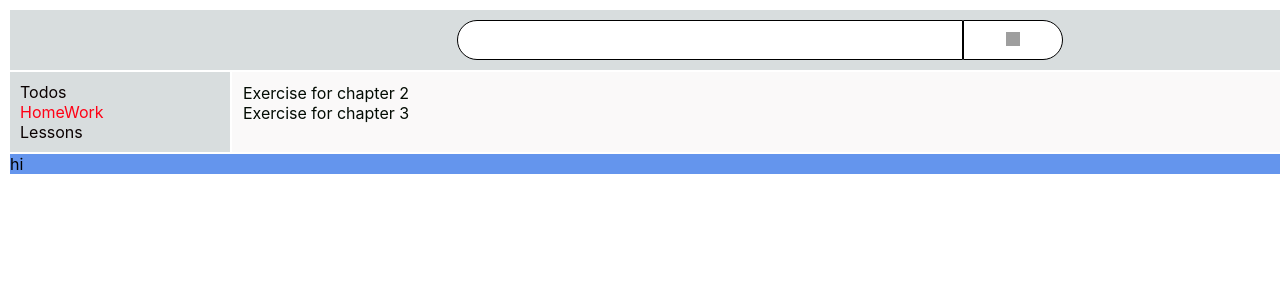
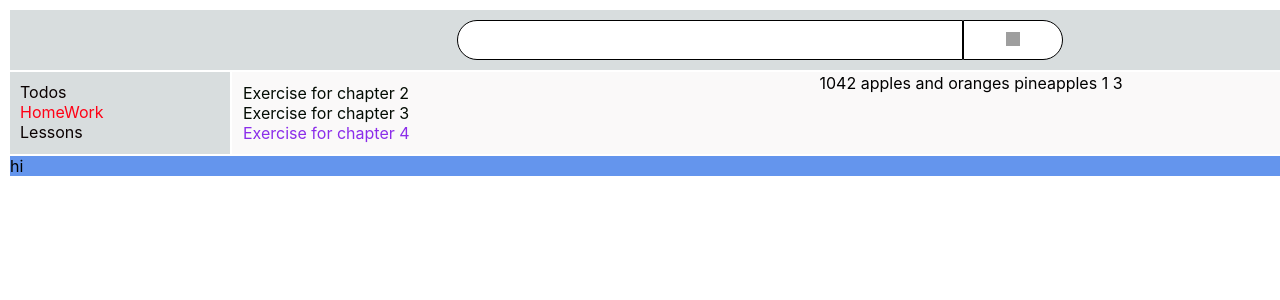
Before and after one commit to VladimirShumliaiev/Type-script-React, a React (Create React App) app in the folder my-app/: page /homeWork/chapter4 in a window 1280 px wide. Shown: the top 300 px of the page. Built offline with nearby package versions, Linux system fonts and the light colour scheme; grey boxes are pictures that could not be loaded.

Commit message:
17.03.2023 12:15

```diff
--- /dev/null
+++ b/my-app/src/Components/mainContent/HomeWork/ComponentsHomeWork/Chapter4.tsx
@@ -0,0 +1,38 @@
+import React from 'react';
+
+const Chapter4 = () => {
+
+    let a = 1042
+    //a = number
+    let b = 'apples and oranges'
+    // b = string
+    const c = 'pineapples'
+    // c = pineapples
+    let d = [true, true, false]
+    // d = boolean[]
+    let f = [1, false]
+    // f = (number | boolean)[]
+    const g = [3]
+    // g = number[]
+    let h = null
+    // h = any
+
+    // let i: 3 = 3
+    // i = 4
+
+    // let j = [1, 2, 3]
+    // j.push(4)
+    // j.push('5')
+
+    // let k: never = 4
+
+    // let i: unknown = 4
+    // let m = i * 2
+    return (
+        <div>
+            {a} {b} {c} {d} {f} {g} {h}
+        </div>
+    );
+};
+
+export default Chapter4;
--- a/my-app/src/Components/mainContent/HomeWork/NavLinkHomeWork/NavLinkHomeWork.tsx
+++ b/my-app/src/Components/mainContent/HomeWork/NavLinkHomeWork/NavLinkHomeWork.tsx
@@ -16,6 +16,9 @@ const NavLinkHomeWork: FC = () => {
           <div>
               <NavLink className={isActive} to={'chapter3'}> Exercise for chapter 3</NavLink>
           </div>
+            <div>
+                <NavLink className={isActive} to={'chapter4'}> Exercise for chapter 4</NavLink>
+            </div>
         </div>
     );
 };
--- a/my-app/src/Components/mainContent/HomeWork/RoutngsHomeWork/RoutingHomeWork.tsx
+++ b/my-app/src/Components/mainContent/HomeWork/RoutngsHomeWork/RoutingHomeWork.tsx
@@ -3,14 +3,16 @@ import {Route, Routes} from "react-router-dom";
 import style from './RoutingHomeWork.module.css'
 import Chapter2 from "../ComponentsHomeWork/Chapter2";
 import Chapter3 from "../ComponentsHomeWork/Chapter3";
+import Chapter4 from "../ComponentsHomeWork/Chapter4";
 
 
 const RoutingHomeWork: FC = () => {
     return (
         <div className={style.item}>
             <Routes>
-                    <Route path={'chapter2'} element={<Chapter2/>}/>
-                    <Route path={'chapter3'} element={<Chapter3/>}/>
+                <Route path={'chapter2'} element={<Chapter2/>}/>
+                <Route path={'chapter3'} element={<Chapter3/>}/>
+                <Route path={'chapter4'} element={<Chapter4/>}/>
             </Routes>
         </div>
     );
```
